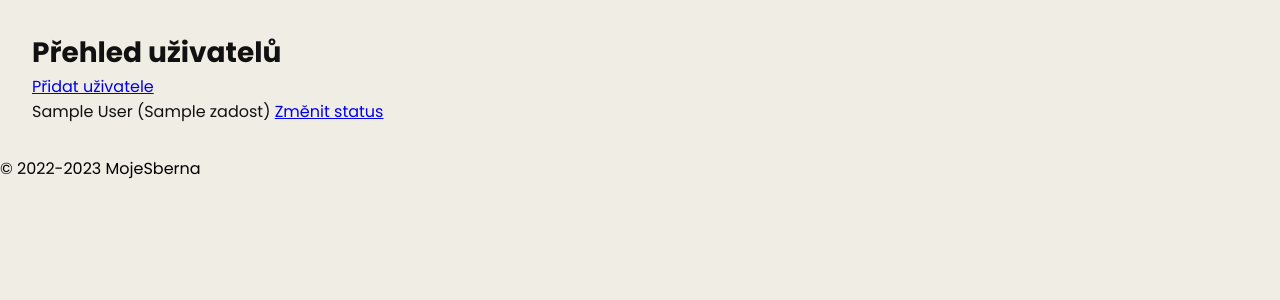
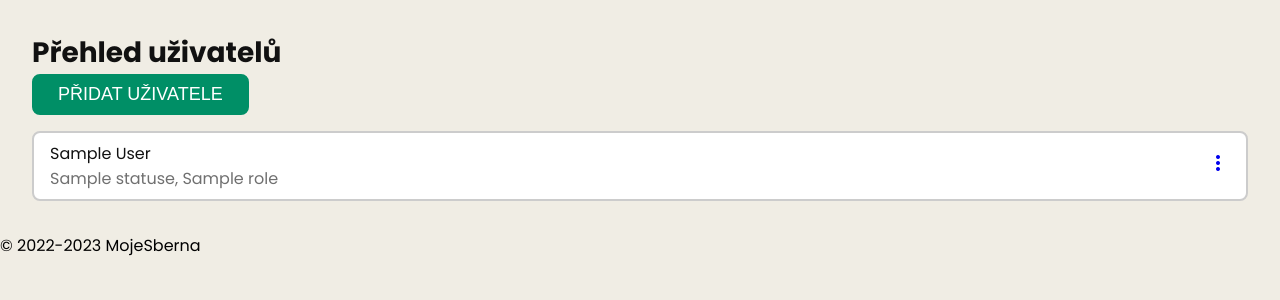
Before and after one commit to filipsyn/mojesberna, a Flask app: template src/app/templates/admin/users.jinja2 in a window 1280 px wide. Shown: the part 67-367 px from the top of the page. Run offline with Flask 3, Linux system fonts and the light colour scheme; tables that the repository leaves empty hold one stand-in row (values such as "Sample post"); the template is opened without the code that fills it: values that come from a table or form of the project are taken from there, most other values are stand-ins (such as "Sample title", 1, 10 or a date in 2020); some libraries are stand-ins or nearby versions.

Commit message:
Implemented list view in the users page

```diff
--- a/src/app/templates/admin/users.jinja2
+++ b/src/app/templates/admin/users.jinja2
@@ -5,13 +5,24 @@
         <h1>Přehled uživatelů</h1>
 
         <div>
-
-            <a href="{{ url_for('admin.add_user_page') }}">Přidat uživatele</a>
-            {% for zadost in user_request %}
-                <p>{{ zadost.first_name }} {{ zadost.last_name }} ({{ zadost.name }}) <a
-                        href="{{ url_for('admin.change_status',id=zadost.user_id) }}">Změnit status</a></p>
-
-            {% endfor %}
+            <a href="{{ url_for('admin.add_user_page') }}">
+                <button class="primary">Přidat uživatele</button>
+            </a>
+            <div class="list">
+                {% for user in users %}
+                    <div class="list--item">
+                        <div class="list--item--text">
+                            <p> {{ user.first_name }} {{ user.last_name }}</p>
+                            <p class="text-subtle">{{ user.status.name }}, {{ user.role.name }}</p>
+                        </div>
+                        <div class="list--item--right">
+                            <a href="{{ url_for('admin.change_status',id=user.user_id) }}">
+                                <span class="material-symbols-outlined">more_vert</span>
+                            </a>
+                        </div>
+                    </div>
+                {% endfor %}
+            </div>
         </div>
     </main>
 {% endblock %} {# End of block content #}
```
